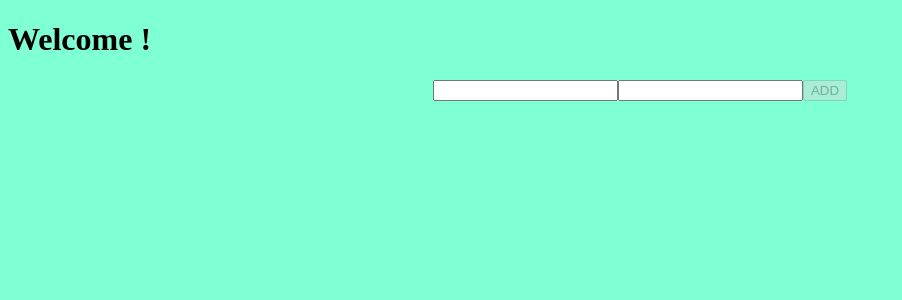
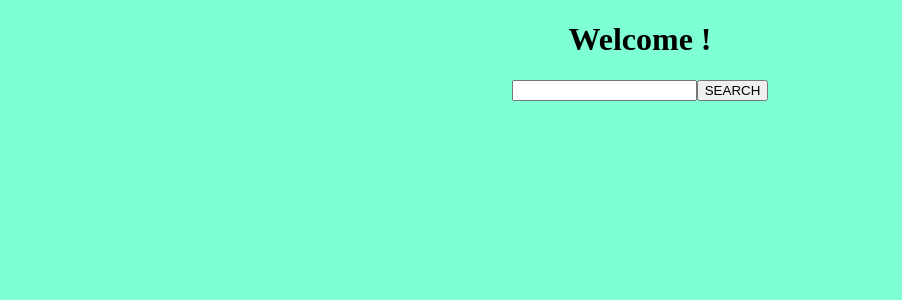
Before and after one commit to wishtack-training/wt-training-angular, an Angular app: page / in a window 1280 px wide. Shown: the top 300 px of the page, without its empty margins (0-902 px from the left). Built offline with nearby package versions, Linux system fonts and the light colour scheme.

Commit message:
Added book search component.

```diff
--- a/src/app/app.component.html
+++ b/src/app/app.component.html
@@ -1,3 +1,3 @@
 <h1>Welcome !</h1>
 
-<wt-user-list></wt-user-list>
+<wt-book-search></wt-book-search>
--- /dev/null
+++ b/src/app/book/book-search/book-search.component.html
@@ -0,0 +1,17 @@
+<form
+        [formGroup]="bookFormGroup"
+        (ngSubmit)="searchBook()">
+
+    <input
+            formControlName="title"
+            type="text">
+
+    <button type="submit">SEARCH</button>
+
+</form>
+
+<ul>
+
+    <li *ngFor="let book of bookList">{{ book.title }}</li>
+
+</ul>
--- /dev/null
+++ b/src/app/book/book-search/book-search.component.ts
@@ -0,0 +1,62 @@
+import { HttpClient } from '@angular/common/http';
+import { Component, OnInit } from '@angular/core';
+import { FormControl, FormGroup } from '@angular/forms';
+import { Book } from '../book';
+import { GoogleBookListResponse } from '../google-book-list-response';
+
+
+@Component({
+    selector: 'wt-book-search',
+    templateUrl: './book-search.component.html',
+    styleUrls: ['./book-search.component.css']
+})
+export class BookSearchComponent implements OnInit {
+
+    bookFormGroup = new FormGroup({
+        title: new FormControl()
+    });
+    bookList: Book[];
+
+    constructor(private _httpClient: HttpClient) {
+    }
+
+    ngOnInit() {
+    }
+
+    searchBook() {
+        const bookTitle = this.bookFormGroup.value.title;
+
+        const url = `https://www.googleapis.com/books/v1/volumes?q=${encodeURIComponent(bookTitle)}`;
+
+        const bookListResponse$ = this._httpClient.get<GoogleBookListResponse>(url);
+
+        bookListResponse$
+            .subscribe(bookListResponse => {
+
+                this.bookList = bookListResponse.items.map(item => {
+
+                    /* `imageLinks` is sometimes missing so we replace it with this default object. */
+                    const defaultImageLinks = {
+                        thumbnail: null
+                    };
+                    const { id, volumeInfo } = item;
+                    const { title, imageLinks = defaultImageLinks } = volumeInfo;
+
+                    const pictureUrl = imageLinks.thumbnail;
+
+                    console.log(title);
+
+                    return new Book({
+                        id,
+                        title,
+                        pictureUrl
+                    });
+
+                });
+
+            });
+
+
+    }
+
+}
--- /dev/null
+++ b/src/app/book/book.ts
@@ -0,0 +1,20 @@
+/**
+ *
+ * (c) 2013-2018 Wishtack
+ *
+ * $Id: $
+ */
+
+export class Book {
+
+    id?: string;
+    title?: string;
+    pictureUrl?: string;
+
+    constructor(args: Book = {}) {
+        this.id = args.id;
+        this.title = args.title;
+        this.pictureUrl = args.pictureUrl;
+    }
+
+}
--- /dev/null
+++ b/src/app/book/google-book-list-response.ts
@@ -0,0 +1,13 @@
+export interface GoogleBook {
+    id: string;
+    volumeInfo: {
+        title: string;
+        imageLinks: {
+            thumbnail: string;
+        }
+    };
+}
+
+export interface GoogleBookListResponse {
+    items: GoogleBook[];
+}
--- a/src/styles.css
+++ b/src/styles.css
@@ -2,4 +2,5 @@
 
 body {
     background-color: aquamarine;
+    text-align: center;
 }
```
Also changed, not shown: src/app/app.module.ts (+6 -2 lines), src/app/book/book-search/book-search.component.css (added), 1 other file (tests, documents, lock files or other folders).
